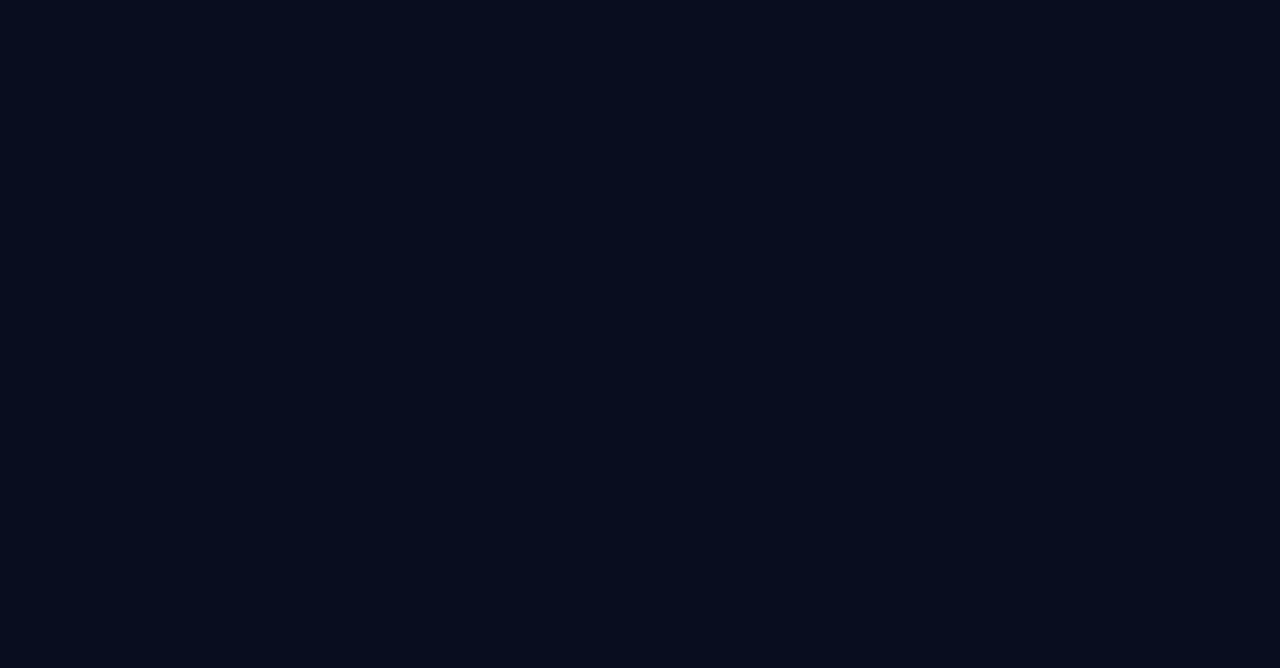
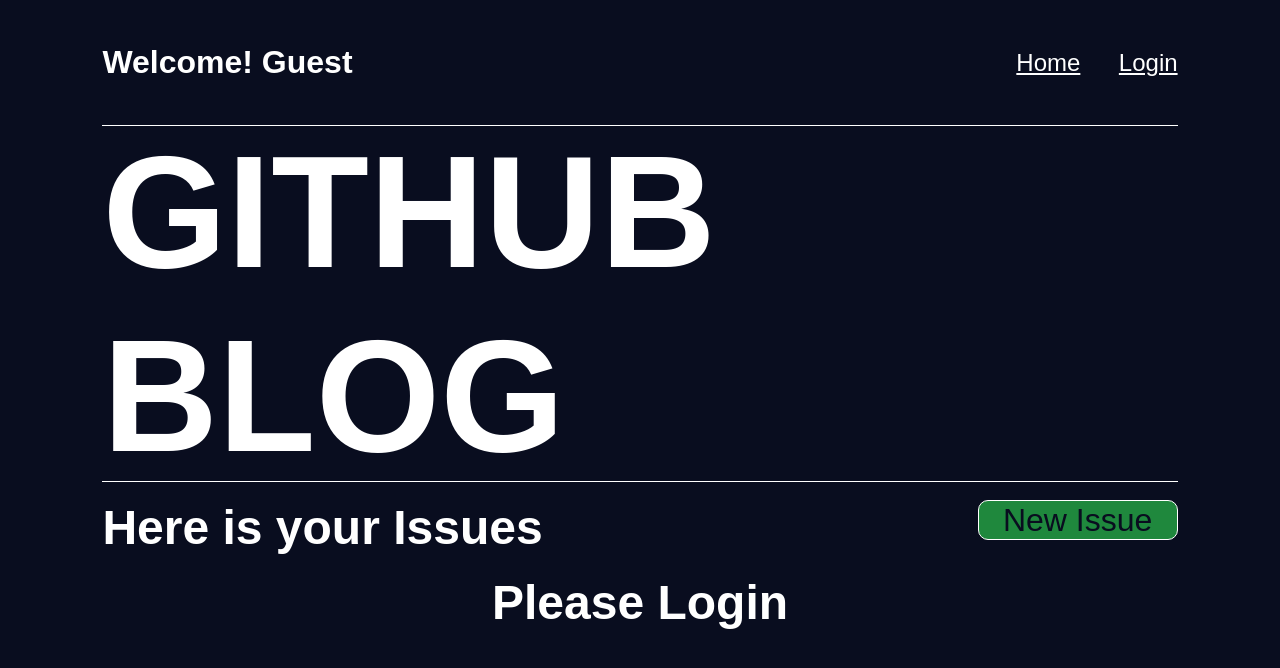
Before and after one commit to pizza6inch/Frontend-Intern-Homework, a React (Vite) app in the folder Frontend-Intern-Homework/: page / in a window 1280 px wide. Before the commit this address had no page. Shown: the top 668 px of the page. Built offline with nearby package versions, Linux system fonts and the light colour scheme.

Commit message:
change home location to /

```diff
--- a/Frontend-Intern-Homework/src/App.jsx
+++ b/Frontend-Intern-Homework/src/App.jsx
@@ -10,6 +10,7 @@
     <div>
       <BrowserRouter>
         <Routes>
+          <Route exact path="/" element={<Home />} />
           <Route path="/login" element={<LoginPage />} />
           <Route path="/home" element={<Home />} />
           <Route path="/post" element={<PostPage />} />
--- a/Frontend-Intern-Homework/src/Page/EditIssue.jsx
+++ b/Frontend-Intern-Homework/src/Page/EditIssue.jsx
@@ -61,7 +61,7 @@
       },
     });
     //console.log("updateIssue");
-    window.location.href = "http://localhost:5173/home";
+    window.location.href = "http://localhost:5173";
   }
 
   function handleTogglePreview(status) {
@@ -117,7 +117,7 @@
           <button
             className="Cancel-Button"
             onClick={() => {
-              window.location.href = "http://localhost:5173/home";
+              window.location.href = "http://localhost:5173";
             }}
           >
             Cancel
--- a/Frontend-Intern-Homework/src/Page/NewIssue.jsx
+++ b/Frontend-Intern-Homework/src/Page/NewIssue.jsx
@@ -26,7 +26,7 @@
         body: JSON.stringify({ title, body: description }),
       },
     });
-    window.location.href = "http://localhost:5173/home";
+    window.location.href = "http://localhost:5173";
   }
 
   function handleTogglePreview(status) {
@@ -82,7 +82,7 @@
           <button
             className="Cancel-Button"
             onClick={() => {
-              window.location.href = "http://localhost:5173/home";
+              window.location.href = "http://localhost:5173";
             }}
           >
             Cancel
--- a/Frontend-Intern-Homework/src/component/Header/Header.jsx
+++ b/Frontend-Intern-Homework/src/component/Header/Header.jsx
@@ -5,12 +5,12 @@
       window.location.href = "http://localhost:5173/login";
     } else {
       localStorage.removeItem("accessToken");
-      window.location.href = "http://localhost:5173/home";
+      window.location.href = "http://localhost:5173";
     }
   }
 
   async function goHome() {
-    window.location.href = "http://localhost:5173/home";
+    window.location.href = "http://localhost:5173";
   }
   return (
     <div className="Header">
--- a/Frontend-Intern-Homework/src/component/Post/Post.jsx
+++ b/Frontend-Intern-Homework/src/component/Post/Post.jsx
@@ -25,7 +25,7 @@
         number: props.issue.number,
       },
     });
-    window.location.href = "http://localhost:5173/home";
+    window.location.href = "http://localhost:5173";
   }
 
   if (props.issue === undefined) {
```
Also changed, not shown: 1 other file (tests, documents, lock files or other folders).
